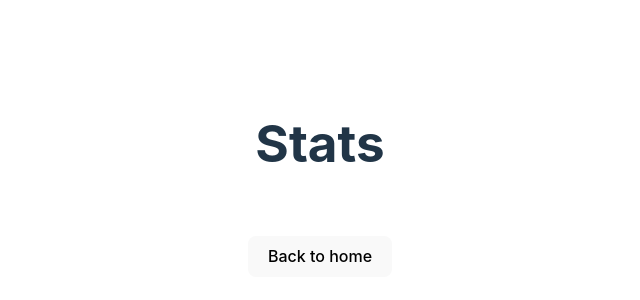
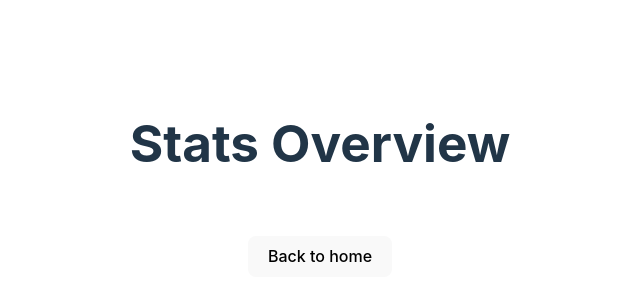
Before and after one commit to robbdouglas/hs-battlegrounds-stats, a React (Vite) app: page /stats in a window 1280 px wide. Shown: the part 206-506 px from the top of the page, without its empty margins (320-960 px from the left). Built offline with nearby package versions, Linux system fonts and the light colour scheme.

Commit message:
change stats h1

```diff
--- a/src/components/Stats.jsx
+++ b/src/components/Stats.jsx
@@ -4,7 +4,7 @@ import { Link } from "react-router-dom";
 function Stats() {
   return (
     <div>
-      <h1>Stats</h1>
+      <h1>Stats Overview</h1>
       <Link to="/">
         <button className="back-to-home">Back to home</button>
       </Link>
```
